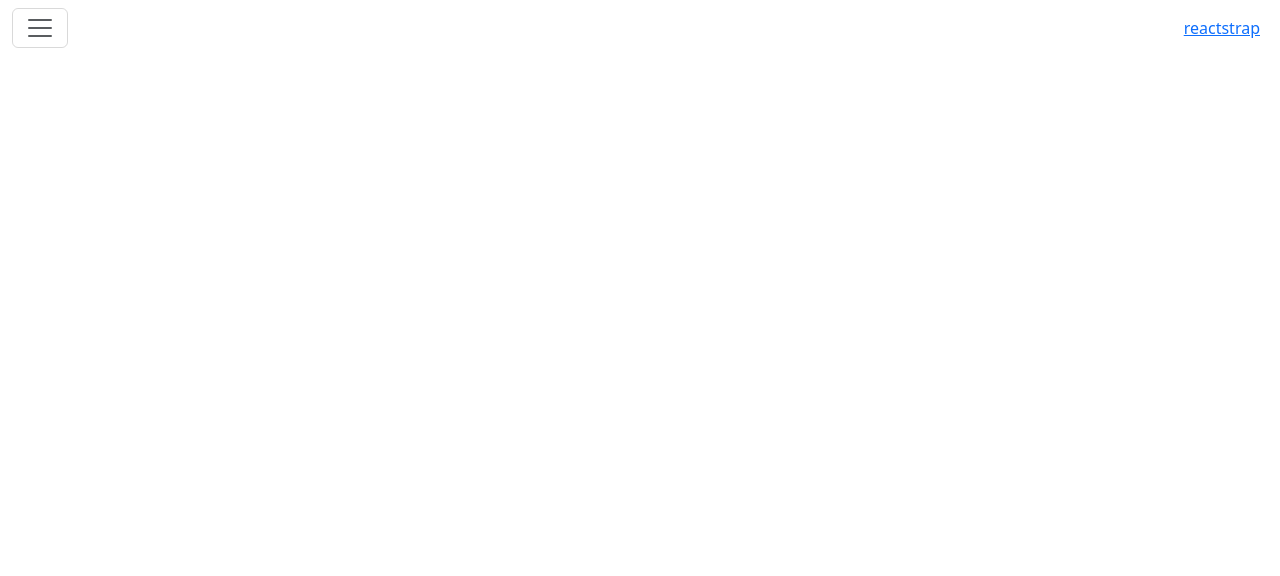
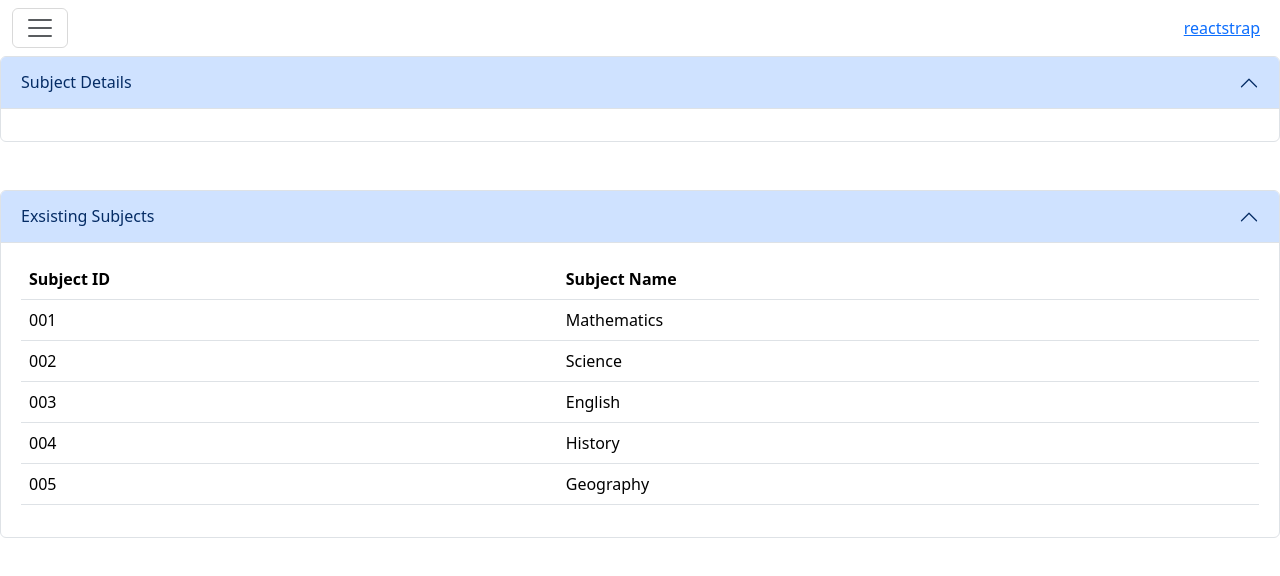
Before and after one commit to rajitha-00/lms-jit, a React (Create React App) app: page /subjects in a window 1280 px wide. Shown: the top 576 px of the page. Built offline with nearby package versions, Linux system fonts and the light colour scheme.

Commit message:
Subjects and classes 50%  doen

```diff
--- a/src/views/ClassRooms.jsx
+++ b/src/views/ClassRooms.jsx
@@ -1,9 +1,64 @@
-import React from 'react'
+import React, { useState } from 'react';
+import {
+  Accordion,
+  AccordionBody,
+  AccordionHeader,
+  AccordionItem,
+} from 'reactstrap';
+import DataTable from '../components/DataTable';
 
 const ClassRooms = () => {
+  const [openAccordion1, setOpenAccordion1] = useState('1');
+  const [openAccordion2, setOpenAccordion2] = useState('1');
+
+  const toggleAccordion1 = (id) => {
+    if (openAccordion1 === id) {
+      setOpenAccordion1('');
+    } else {
+      setOpenAccordion1(id);
+    }
+  };
+
+  const toggleAccordion2 = (id) => {
+    if (openAccordion2 === id) {
+      setOpenAccordion2('');
+    } else {
+      setOpenAccordion2(id);
+    }
+  };
+
+  const headers = ['Subject ID', 'Classroom'];
+  const data = [
+    ['1', 'Class A'],
+    ['2', 'Class B'],
+    ['3', 'Class C'],
+    ['4', 'Class D'],
+    ['5', 'Class E']
+  ];
+
   return (
     <>
+      <Accordion open={openAccordion1} toggle={toggleAccordion1}>
+        <AccordionItem>
+          <AccordionHeader targetId="1">Class Details</AccordionHeader>
+          <AccordionBody accordionId="1">
 
+          </AccordionBody>
+        </AccordionItem>
+
+      </Accordion>
+
+      <Accordion className='mt-5' open={openAccordion2} toggle={toggleAccordion2}>
+        <AccordionItem>
+          <AccordionHeader targetId="1">Exsisting Classes</AccordionHeader>
+          <AccordionBody accordionId="1">
+            <DataTable
+            headers={headers} data={data}
+            />
+          </AccordionBody>
+        </AccordionItem>
+
+      </Accordion>
     </>
   )
 }
--- a/src/views/Subjects.jsx
+++ b/src/views/Subjects.jsx
@@ -1,9 +1,64 @@
-import React from 'react'
+import React, { useState } from 'react';
+import {
+  Accordion,
+  AccordionBody,
+  AccordionHeader,
+  AccordionItem,
+} from 'reactstrap';
+import DataTable from '../components/DataTable';
 
 const Subjects = () => {
+  const [openAccordion1, setOpenAccordion1] = useState('1');
+  const [openAccordion2, setOpenAccordion2] = useState('1');
+
+  const toggleAccordion1 = (id) => {
+    if (openAccordion1 === id) {
+      setOpenAccordion1('');
+    } else {
+      setOpenAccordion1(id);
+    }
+  };
+
+  const toggleAccordion2 = (id) => {
+    if (openAccordion2 === id) {
+      setOpenAccordion2('');
+    } else {
+      setOpenAccordion2(id);
+    }
+  };
+
+  const headers = ['Subject ID', 'Subject Name'];
+  const data = [
+    ['001', 'Mathematics'],
+    ['002', 'Science'],
+    ['003', 'English'],
+    ['004', 'History'],
+    ['005', 'Geography']
+  ];
+
   return (
     <>
+      <Accordion open={openAccordion1} toggle={toggleAccordion1}>
+        <AccordionItem>
+          <AccordionHeader targetId="1">Subject Details</AccordionHeader>
+          <AccordionBody accordionId="1">
 
+          </AccordionBody>
+        </AccordionItem>
+
+      </Accordion>
+
+      <Accordion className='mt-5' open={openAccordion2} toggle={toggleAccordion2}>
+        <AccordionItem>
+          <AccordionHeader targetId="1">Exsisting Subjects</AccordionHeader>
+          <AccordionBody accordionId="1">
+            <DataTable
+            headers={headers} data={data}
+            />
+          </AccordionBody>
+        </AccordionItem>
+
+      </Accordion>
     </>
   )
 }
```
